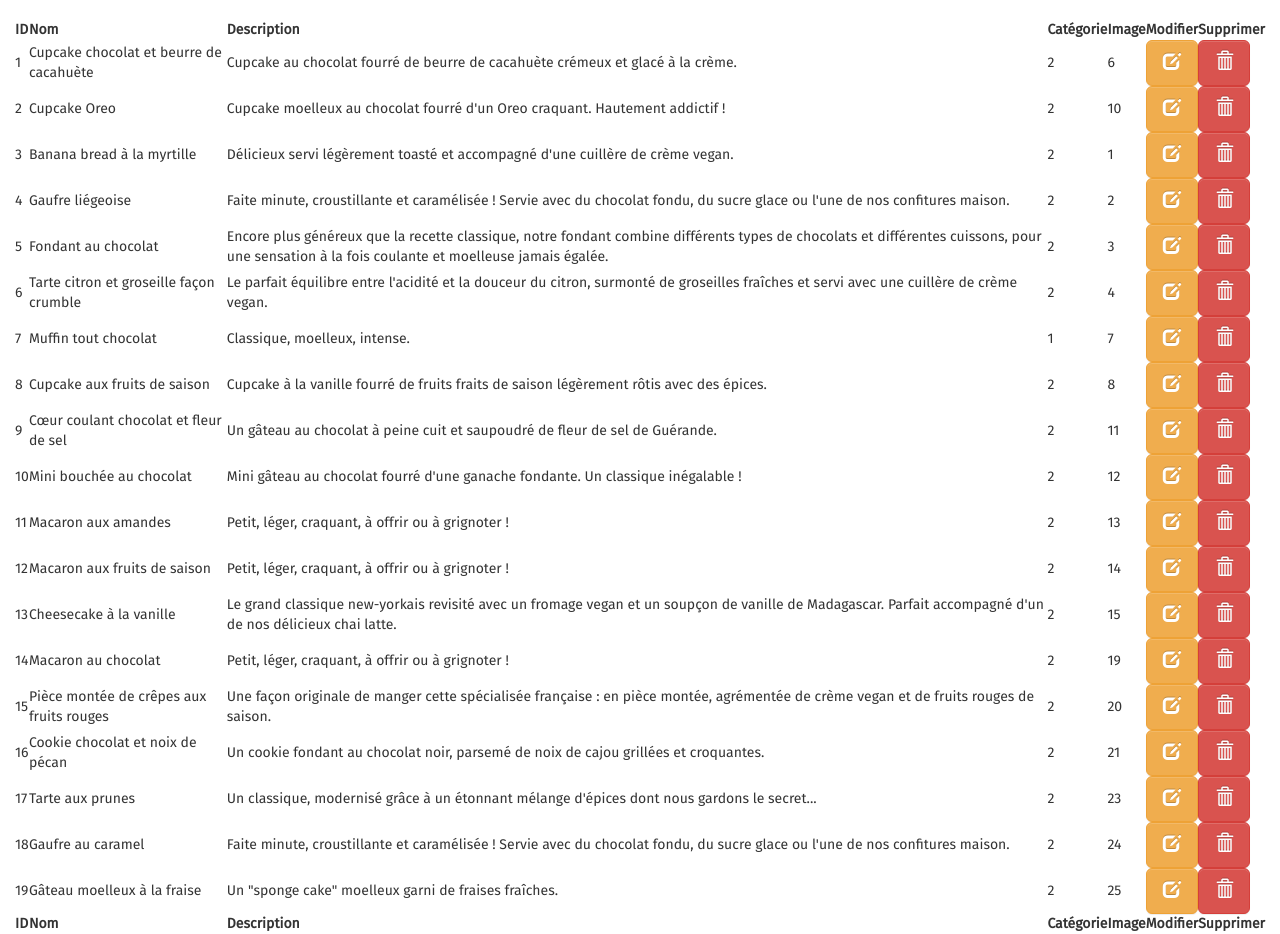
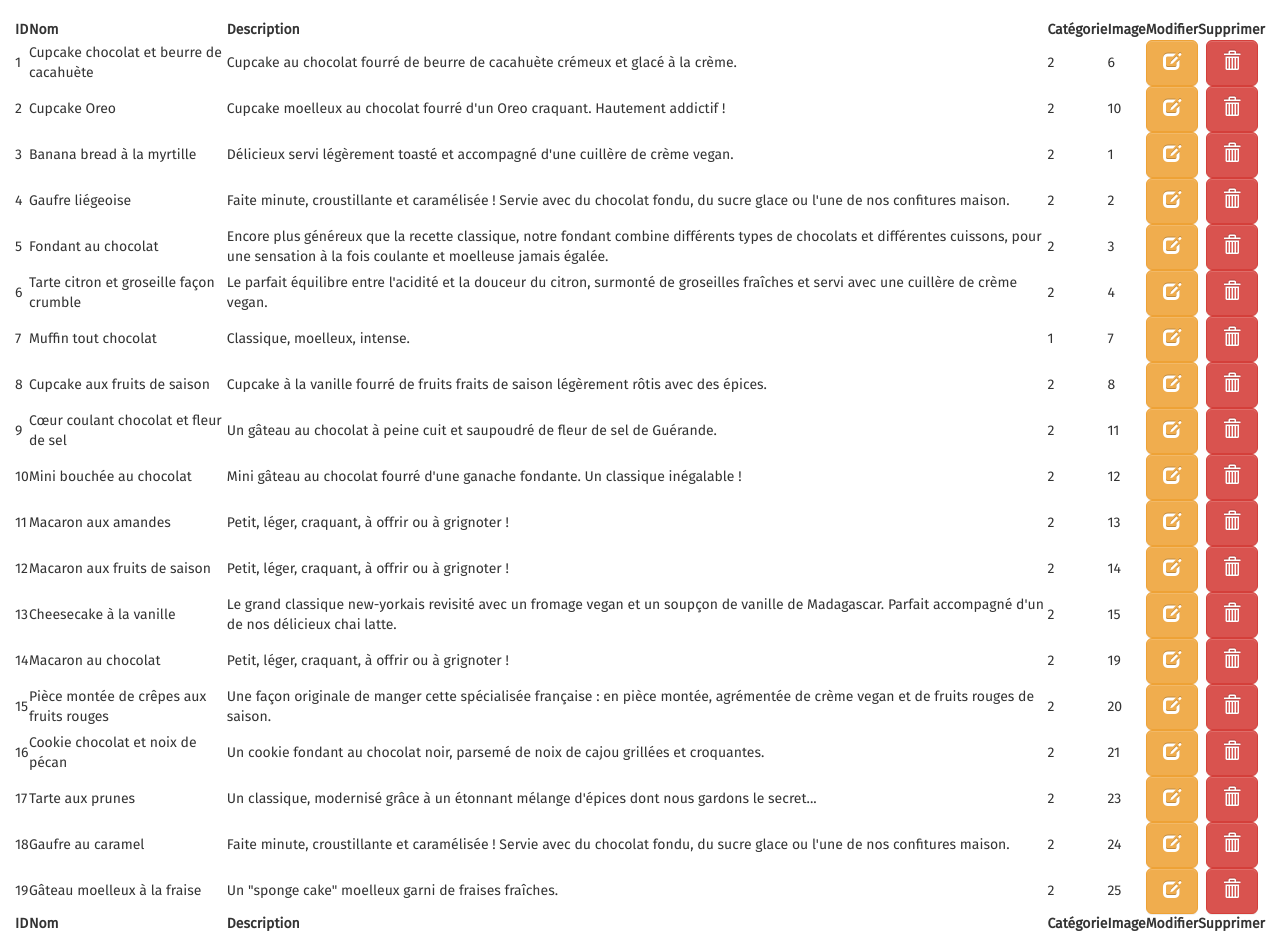
Before and after one commit to WildCodeSchool/parisCode-1017-douceurVegetal, a PHP site: page /index.php?section=adminproducts in a window 1280 px wide. Shown: the part 65-999 px from the top of the page. Run offline with PHP 8.4, Linux system fonts and the light colour scheme; data comes from the database, SQL or seed files in the repository; some libraries are stand-ins or nearby versions.

Commit message:
update buttons on adminproducts page

```diff
--- a/src/Views/admin/adminproducts.html.twig
+++ b/src/Views/admin/adminproducts.html.twig
@@ -35,11 +35,12 @@
                 <td>{{ product.description }}</td>
                 <td>{{ product.categorie }}</td>
                 <td>{{ product.image }}</td>
-                <td><a href="#" class="btn btn-warning btn-lg">
+                <td class="col-btn">
+                    <a href="#" class="btn btn-warning btn-lg">
                         <span class="glyphicon glyphicon-edit" title="Modifier"></span>
                     </a>
                 </td>
-                <td>
+                <td class="col-btn">
                     <a href="#" class="btn btn-danger btn-lg">
                         <span class="glyphicon glyphicon-trash" title="Supprimer"></span>
                     </a>
```
